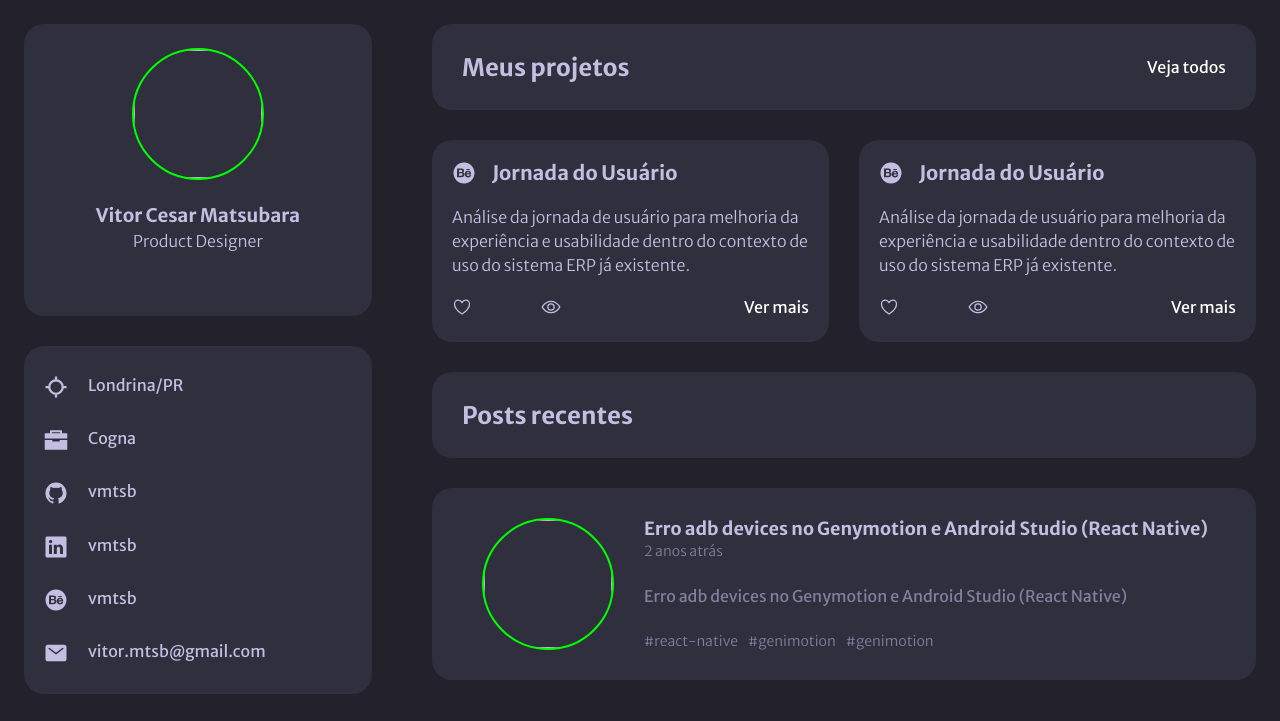
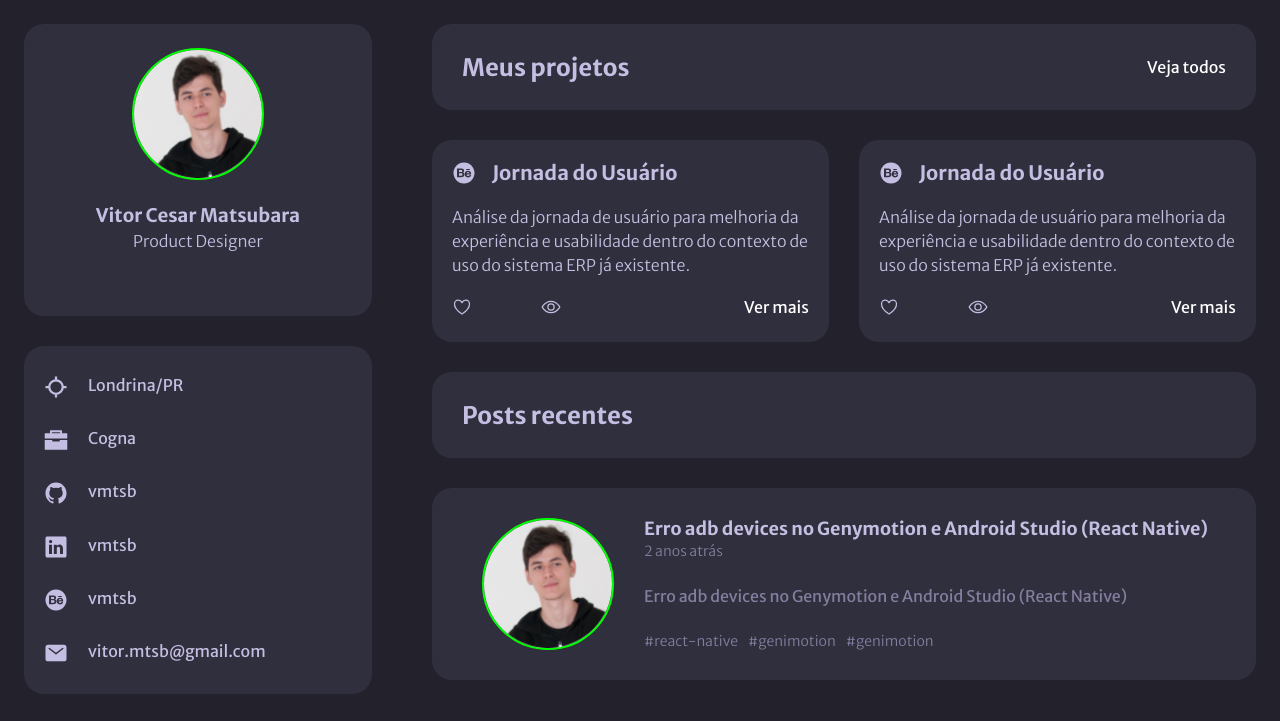
Before and after one commit to Vmtsb/Portfolio, a plain HTML site: page index.html in a window 1280 px wide. Shown: the top 721 px of the page. Drawn offline with nearby package versions, Linux system fonts and the light colour scheme; the site is published under a folder, as on GitHub Pages, so addresses that start at the root find nothing.

Commit message:
Ajuste no html

```diff
--- a/index.html
+++ b/index.html
@@ -14,7 +14,7 @@
     <div class="container-1">
       <div class="perfil">
         <div>
-          <img src="/imagens/Foto.jpg" id="perfil">
+          <img src="./imagens/Foto.jpg" id="perfil">
           <h3>Vitor Cesar Matsubara</h3>
           <p>Product Designer</p>
         </div>
@@ -137,7 +137,7 @@
         </div>
         <div class="post">
           <div class="post-0">
-            <img src="/imagens/Foto.jpg" id="perfil">
+            <img src="./imagens/Foto.jpg" id="perfil">
             <div id="conteudo">
               <h5>Erro adb devices no Genymotion e Android Studio (React Native)<br>
                 <span>2 anos atrás</span>
```
